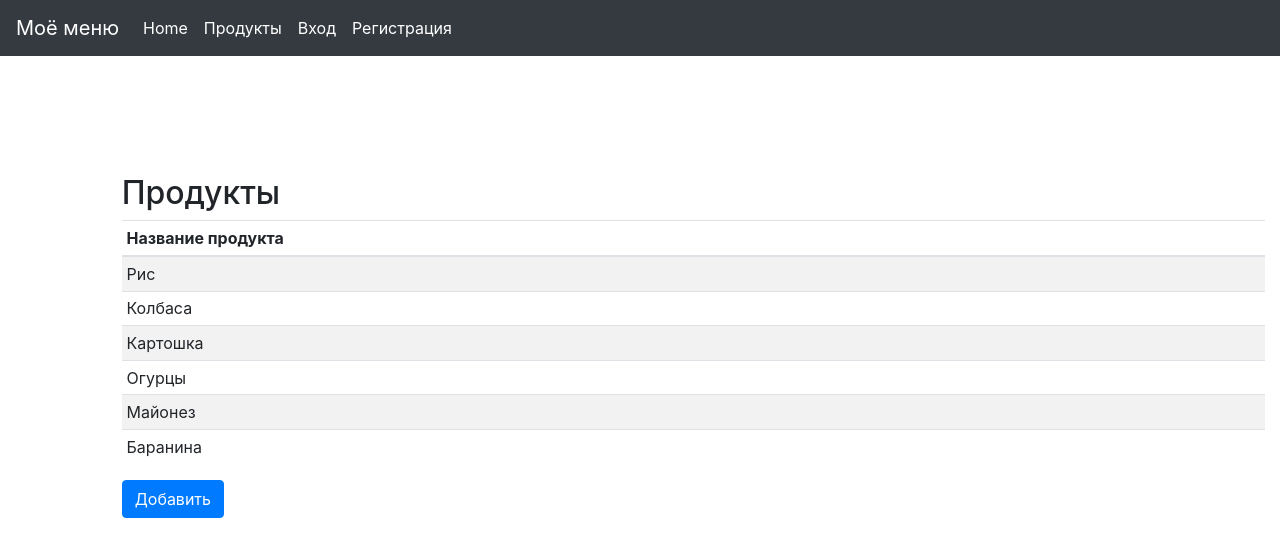
After one commit to davidyc/MyPythonWebApp, a Django app: page /jobs/mymenu/allproduct in a window 1280 px wide. The commit adds this page. Shown: the top 557 px of the page. Run offline with Django 3.2, Linux system fonts and the light colour scheme; data comes from the database, SQL or seed files in the repository; some libraries are stand-ins or nearby versions.

Commit message:
my menu add product  page

```diff
--- /dev/null
+++ b/MyPorfolio-project/jobs/templates/menu/allprod.html
@@ -0,0 +1,30 @@
+{% extends 'menu/mainpart.html' %}
+
+{% block content %}
+<br><br><br><br><br>
+
+<main role="main" class="col-md-4 ml-sm-auto col-lg-11">
+    <canvas class="my-4 w-100" id="myChart" width="900" height="0"></canvas>
+    <h2>Продукты</h2>
+    <div class="table-responsive">
+      <table class="table table-striped table-sm">
+        <thead>
+          <tr>
+            <th>Название продукта</th>
+          </tr>
+        </thead>
+        <tbody>
+          {%for pd in allprod%}
+          <tr>
+            <td>{{pd}}</td>
+          </tr>
+          {% endfor%}
+        </tbody>
+      </table>
+    </div>
+    <a class="btn btn-primary" href="{% url 'addproduct' %}" role="button">Добавить</a>
+  </main>
+
+
+
+{% endblock  %}
--- a/MyPorfolio-project/jobs/templates/menu/mainpart.html
+++ b/MyPorfolio-project/jobs/templates/menu/mainpart.html
@@ -20,18 +20,19 @@
         }
       }
     </style>
-
   </head>
   <nav class="navbar navbar-expand-md navbar-dark fixed-top bg-dark">
-    <a class="navbar-brand" href="{% url 'mymenu' %}">My Menu</a>
+    <a class="navbar-brand" href="{% url 'mymenu' %}">Моё меню</a>
     <button class="navbar-toggler" type="button" data-toggle="collapse" data-target="#navbarsExampleDefault" aria-controls="navbarsExampleDefault" aria-expanded="false" aria-label="Toggle navigation">
       <span class="navbar-toggler-icon"></span>
     </button>
-
     <div class="collapse navbar-collapse" id="navbarsExampleDefault">
       <ul class="navbar-nav mr-auto">
         <li class="nav-item active">
           <a class="nav-link" href="{% url 'Home' %}">Home</a>
+        </li>
+        <li class="nav-item active">
+          <a class="nav-link" href="{% url 'allproduct' %}">Продукты</a>
         </li>
         {% if user.is_authenticated %}
         <li class="nav-item active">
--- a/MyPorfolio-project/mymenu/urls.py
+++ b/MyPorfolio-project/mymenu/urls.py
@@ -3,8 +3,10 @@ import mymenu.views
 
 urlpatterns = [
     path('', mymenu.views.main, name='mymenu'),
+
+    path('singup', mymenu.views.signup, name='menusingup'),
+    path(r'loginmenu', mymenu.views.loginmenu, name='loginmenu'),
+    path('logoutmenu', mymenu.views.logoutmenu, name='logoutmenu'),
+    path('allproduct', mymenu.views.showproduct, name='allproduct'),
     path('addprod', mymenu.views.addproduct, name='addproduct'),
-    path('singup', mymenu.views.signup, name='menusingup'),
-    path('loginmenu', mymenu.views.loginmenu, name='loginmenu'),
-    path('logoutmenu', mymenu.views.logoutmenu, name='logoutmenu'),
 ]
--- a/MyPorfolio-project/mymenu/views.py
+++ b/MyPorfolio-project/mymenu/views.py
@@ -25,16 +25,6 @@ def main(request):
     except:
         return redirect('loginmenu')
 
-def addproduct(request):
-    if request.method == 'POST':
-        form = ProductForm(request.POST)
-        if form.is_valid():
-            form.save()
-            return HttpResponse("Done")
-    else:
-        form = ProductForm()
-    return render(request, 'menu/addprod.html', {'form': form})
-
 def signup(request):
     if request.method == 'POST':
         form = UserCreationForm(request.POST)
@@ -59,7 +49,6 @@ def loginmenu(request):
                 else:
                     return render(request, 'menu/log.html', {'form': form, 'error': error})
             else:
-                print('DDD')
                 return render(request, 'menu/log.html', {'form': form, 'error': error})
     else:
         form = AuthenticationForm()
@@ -68,3 +57,18 @@ def loginmenu(request):
 def logoutmenu(request):
     logout(request)
     return redirect('mymenu')
+
+def showproduct(request):
+    allprod = Product.objects.all()
+    return render(request, 'menu/allprod.html', {'allprod': allprod})
+
+@login_required(login_url='loginmenu')
+def addproduct(request):
+    if request.method == 'POST':
+        form = ProductForm(request.POST)
+        if form.is_valid():
+            form.save()
+            return redirect('allproduct')
+    else:
+        form = ProductForm()
+    return render(request, 'menu/addprod.html', {'form': form})
```
Also changed, not shown: MyPorfolio-project/jobs/templates/menu/addprod.html (+8 -6 lines).
